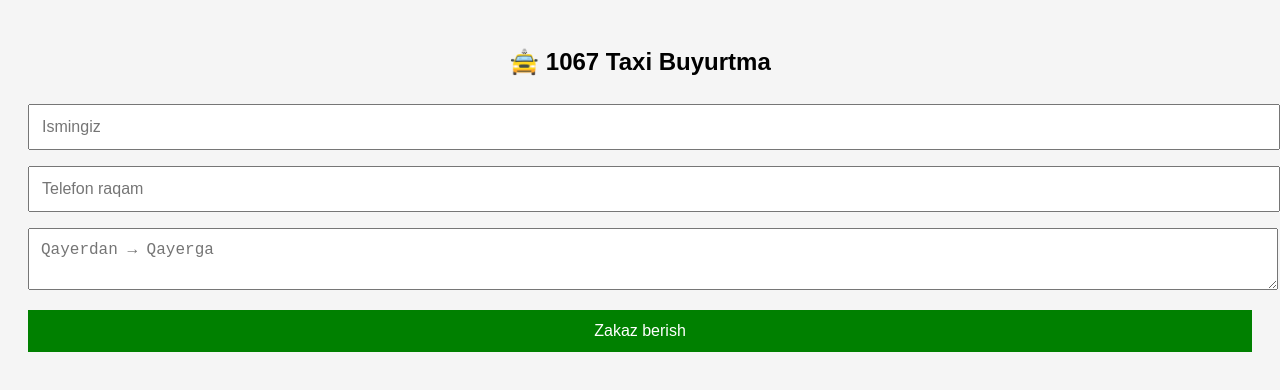
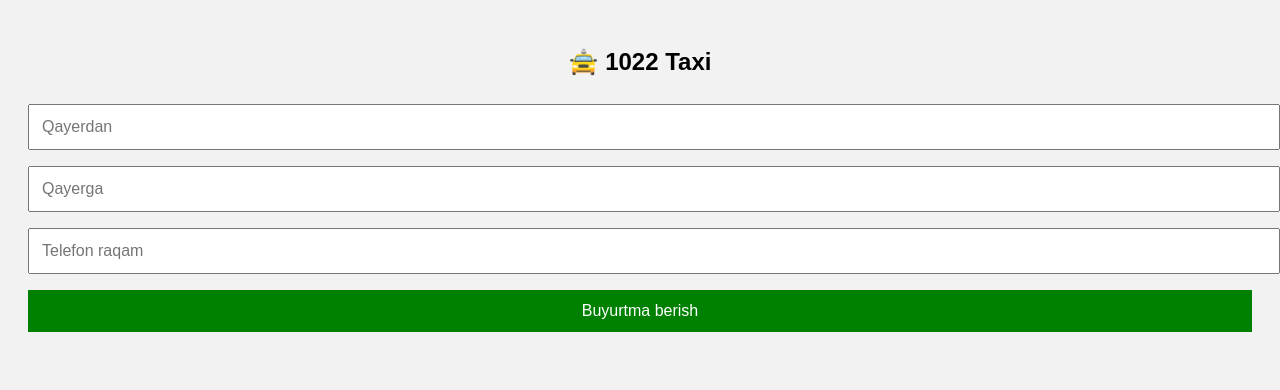
Before and after one commit to RomitanTaxi/taksi-app, a plain HTML site: page index.html in a window 1280 px wide. Drawn offline with Linux system fonts and the light colour scheme.

Commit message:
Update index.html

```diff
--- a/index.html
+++ b/index.html
@@ -1,19 +1,19 @@
 <!DOCTYPE html>
-<html>
+<html lang="uz">
 <head>
 <meta charset="UTF-8">
-<title>1067 Taxi</title>
-<meta name="viewport" content="width=device-width, initial-scale=1">
+<title>1022 Taxi</title>
+<meta name="viewport" content="width=device-width, initial-scale=1.0">
 <style>
 body {
   font-family: Arial;
-  background: #f5f5f5;
+  background: #f2f2f2;
   padding: 20px;
 }
 h2 {
   text-align: center;
 }
-input, textarea, button {
+input, button {
   width: 100%;
   padding: 12px;
   margin: 8px 0;
@@ -26,17 +26,22 @@ button {
 }
 </style>
 </head>
+
 <body>
 
-<h2>🚖 1067 Taxi Buyurtma</h2>
+<h2>🚖 1022 Taxi</h2>
 
-<input type="text" placeholder="Ismingiz">
+<input type="text" placeholder="Qayerdan">
+<input type="text" placeholder="Qayerga">
 <input type="tel" placeholder="Telefon raqam">
-<textarea placeholder="Qayerdan → Qayerga"></textarea>
 
-<button onclick="alert('Zakazingiz qabul qilindi')">
-Zakaz berish
-</button>
+<button onclick="buyurtma()">Buyurtma berish</button>
+
+<script>
+function buyurtma() {
+  alert("Buyurtma qabul qilindi! Tez orada bog‘lanamiz.");
+}
+</script>
 
 </body>
 </html>
```
